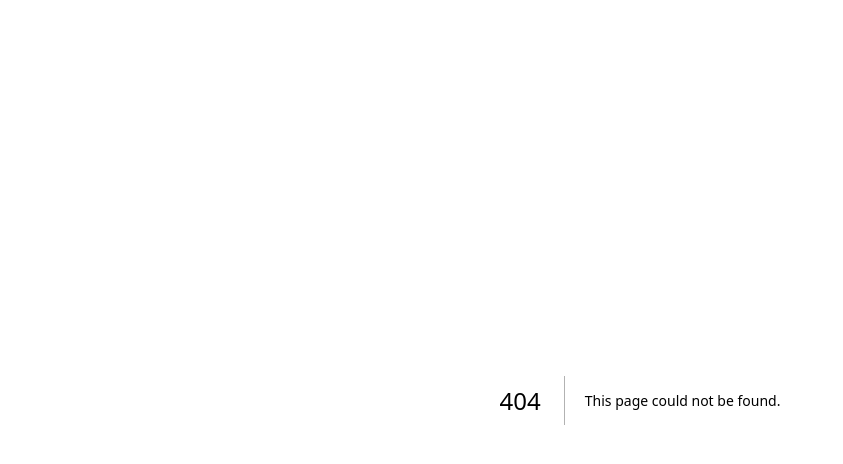
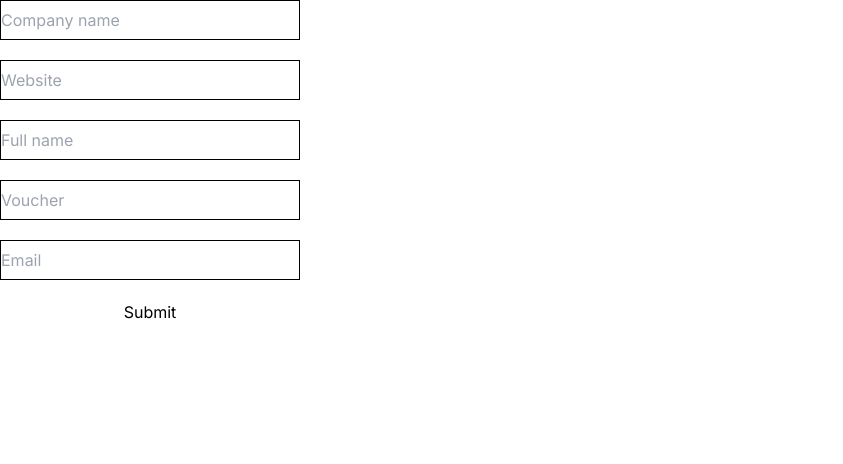
Before and after one commit to Solicy-App/Recrout, a Next.js app: page /freeTrial in a window 1280 px wide. Before the commit this address had no page. Shown: the top 464 px of the page, without its empty margins (0-843 px from the left). Built offline with nearby package versions, Linux system fonts and the light colour scheme; no server answers.

Commit message:
added free trial service

```diff
--- /dev/null
+++ b/services/freeTrial/freeTrial.ts
@@ -0,0 +1,24 @@
+import {
+  IFreeTrialBody,
+  IFreeTrial,
+  IFreeTrialData,
+} from '@/core/interface/freeTrial';
+import ApiBase from '../base/apiBase';
+import { ApiError } from '../base/types';
+
+export class FreeTrialService {
+  private static apiBase = new ApiBase<
+    IFreeTrialBody | IFreeTrialData | IFreeTrial | FormData
+  >();
+
+  public static async startFreeTrial(
+    body: FormData,
+  ): Promise<
+    IFreeTrialBody | IFreeTrialData | IFreeTrial | FormData | ApiError
+  > {
+    return await this.apiBase.postAsync(
+      `en/business/pre-register/?r=${Math.random()}`,
+      body,
+    );
+  }
+}
--- /dev/null
+++ b/src/app/freeTrial/index.scss
@@ -0,0 +1,10 @@
+.form {
+    display: flex;
+    flex-direction: column;
+    width: 300px;
+}
+input {
+    margin-bottom: 20px;
+    height: 40px;
+    border: 1px solid;
+}
--- /dev/null
+++ b/src/app/freeTrial/page.tsx
@@ -0,0 +1,76 @@
+'use client';
+import { NextPage } from 'next';
+import { useState, ChangeEvent } from 'react';
+import { IFreeTrialBody } from '@/core/interface/freeTrial';
+import { handleInputChange } from '@/helpers/inputHandler';
+import { formDataConverter } from '@/helpers/stateToFormData';
+import { resetForm } from '@/utils/reset-form';
+import { FreeTrialService } from '../../../services/freeTrial/freeTrial';
+import './index.scss';
+
+const FreeTrial: NextPage = (): JSX.Element => {
+  const [trialForm, setTrialForm] = useState<IFreeTrialBody>({
+    company_name: '',
+    email: '',
+    full_name: '',
+    website: '',
+    voucher: '',
+  });
+
+  const handleInput = (e: ChangeEvent<HTMLInputElement>): void => {
+    handleInputChange(e, setTrialForm);
+  };
+
+  const handleSubmit = async (e: React.FormEvent): Promise<void> => {
+    e.preventDefault();
+    const formData = formDataConverter(
+      trialForm,
+      !trialForm.voucher ? 'voucher' : '',
+    );
+    await FreeTrialService.startFreeTrial(formData);
+    resetForm(trialForm);
+  };
+
+  return (
+    <form className="form" onSubmit={handleSubmit}>
+      <input
+        type="text"
+        name="company_name"
+        placeholder="Company name"
+        onChange={handleInput}
+        value={trialForm.company_name}
+      />
+      <input
+        type="text"
+        name="website"
+        placeholder="Website"
+        onChange={handleInput}
+        value={trialForm.website}
+      />
+      <input
+        type="text"
+        name="full_name"
+        placeholder="Full name"
+        onChange={handleInput}
+        value={trialForm.full_name}
+      />
+      <input
+        type="text"
+        name="voucher"
+        placeholder="Voucher"
+        onChange={handleInput}
+        value={trialForm.voucher}
+      />
+      <input
+        type="email"
+        name="email"
+        placeholder="Email"
+        onChange={handleInput}
+        value={trialForm.email}
+      />
+      <button>Submit</button>
+    </form>
+  );
+};
+
+export default FreeTrial;
--- /dev/null
+++ b/src/core/interface/freeTrial.ts
@@ -0,0 +1,29 @@
+export interface IFreeTrial {
+  data: IFreeTrialData;
+}
+
+export interface IFreeTrialBody {
+  company_name: string;
+  website: string;
+  full_name: string;
+  email: string;
+  voucher?: string;
+}
+
+export interface IFreeTrialData {
+  date_joined: string;
+  email: string;
+  first_name: string;
+  groups: any[];
+  id: number;
+  is_active: boolean;
+  is_staff: boolean;
+  is_superuser: boolean;
+  last_login: string;
+  last_name: string;
+  password: string;
+  status: number;
+  user_permissions: any[];
+  username: string;
+  uuid: string;
+}
```
